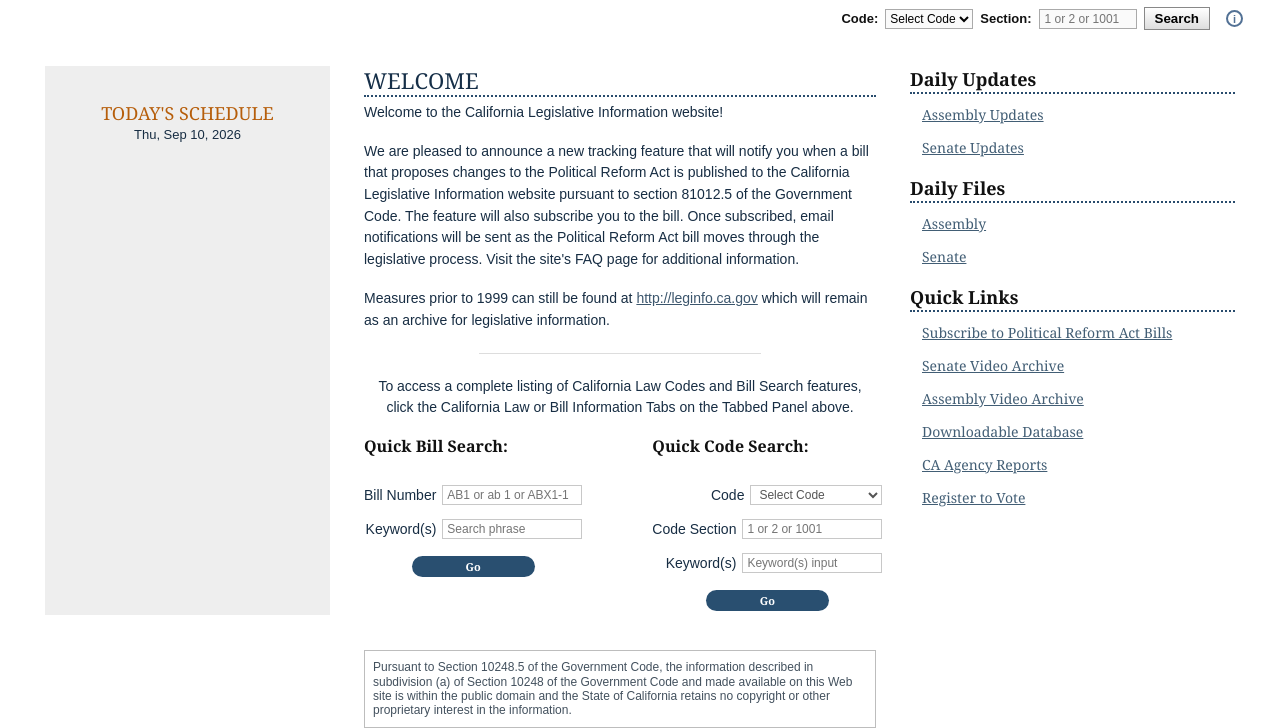
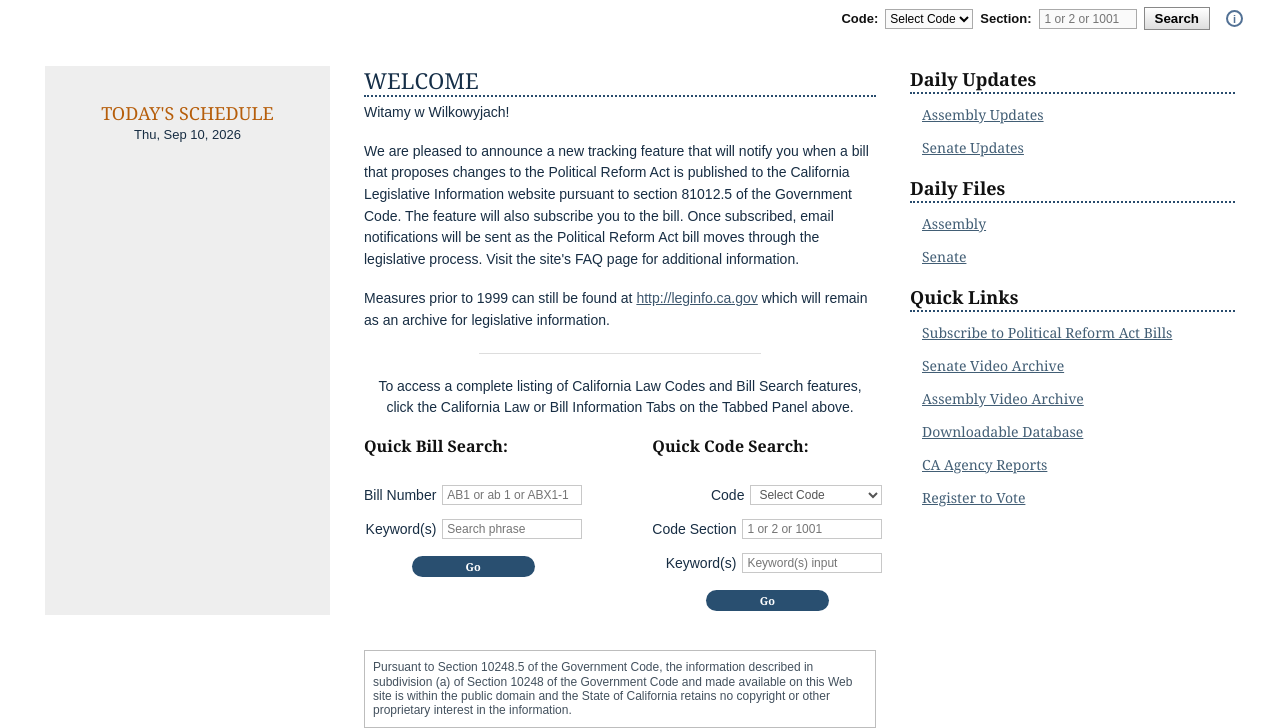
Before and after one commit to sknerum8/san-andreas, a plain HTML site: page home.html in a window 1280 px wide. Shown: the part 126-854 px from the top of the page. Drawn offline with Linux system fonts and the light colour scheme.

Commit message:
Update home.html

```diff
--- a/home.html
+++ b/home.html
@@ -59,7 +59,7 @@
     <h1>WELCOME</h1>
 
     <p>
-      Welcome to the California Legislative Information website!
+      Witamy w Wilkowyjach!
     </p>
 
     <p>
```
